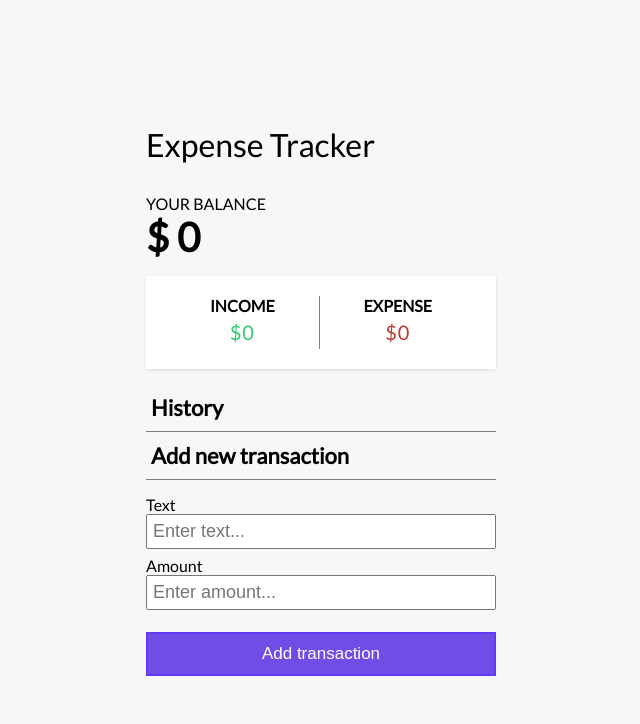
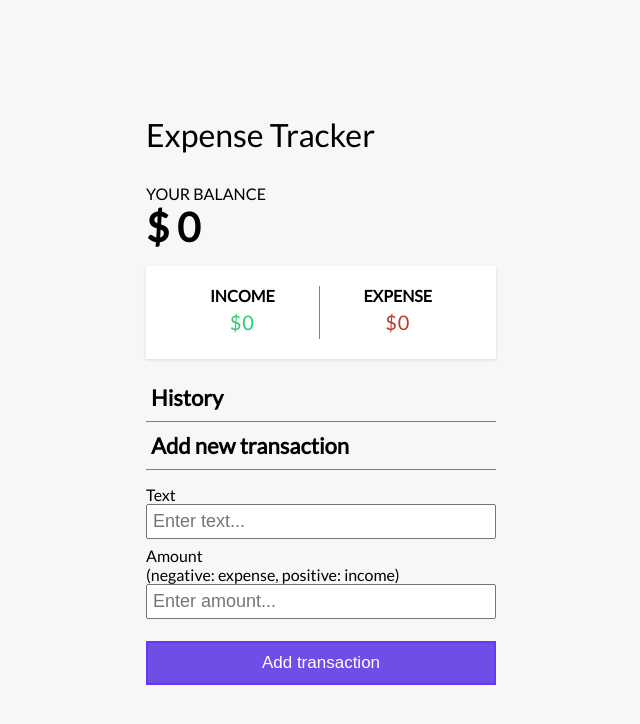
Before and after one commit to adilet-nasirov/expense-tracker, a React (Create React App) app: page / in a window 1280 px wide. Shown: the top 724 px of the page, without its empty margins (319-959 px from the left). Built offline with nearby package versions, Linux system fonts and the light colour scheme.

Commit message:
amount info

```diff
--- a/src/components/AddTransaction.jsx
+++ b/src/components/AddTransaction.jsx
@@ -19,6 +19,7 @@ const AddTransaction = () => {
         <label for='text'>Text</label>
         <input id="text" type="text" placeholder="Enter text..."  value={description} onChange={(e)=>setDescription(e.target.value)}/>
         <label for='amount'>Amount</label>
+        <p>(negative: expense, positive: income)</p>
         <input type="number" id="amount" placeholder="Enter amount..." value={amount ? amount : ''} onChange={(e)=>setAmount(e.target.value)}/>
       </div>
       <div>
```
